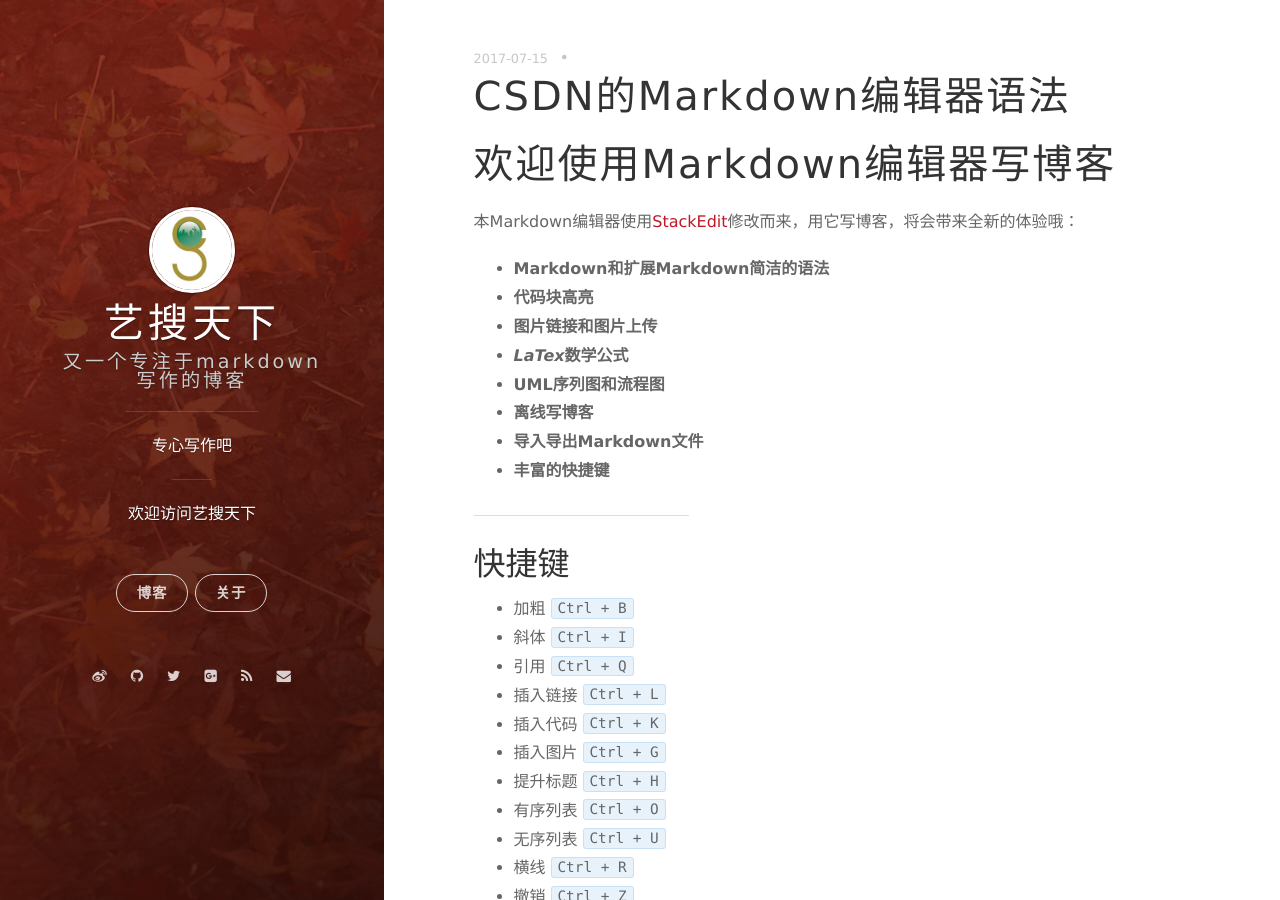
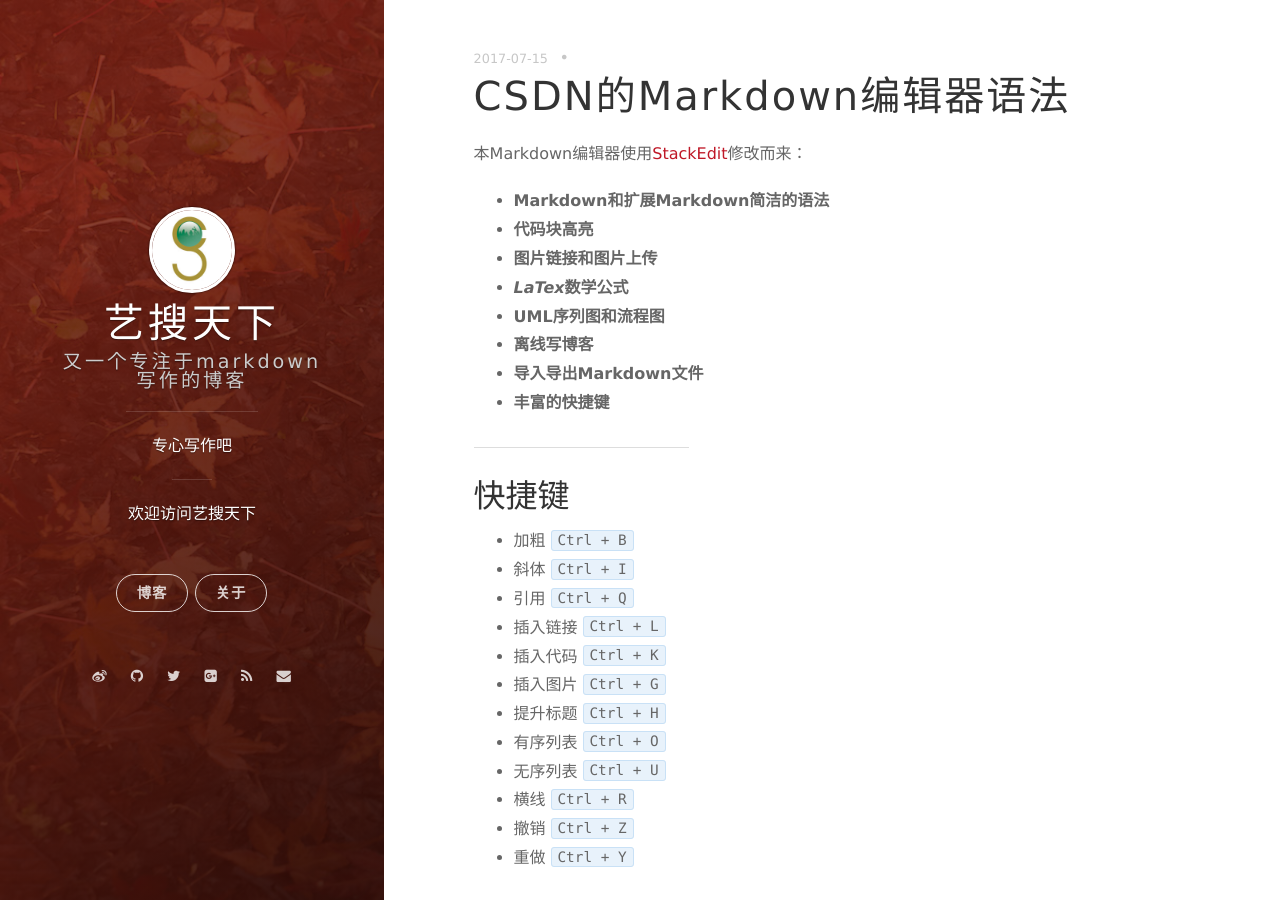
Before and after one commit to elesos/elesos_bak.github.io, a Jekyll site: the page built from _posts/2017-07-15-use-csdn-markdown-example.md, in a window 1280 px wide and 900 px high. Built offline with Jekyll 4.4.1, drawn with Linux system fonts in a browser that asks for light colours; nearby versions of some CDN libraries; comment, search, counter and statistics services are not loaded.

Commit message:
modify
modify post

```diff
--- a/_posts/2017-07-15-use-csdn-markdown-example.md
+++ b/_posts/2017-07-15-use-csdn-markdown-example.md
@@ -3,9 +3,7 @@ layout: post
 title: CSDN的Markdown编辑器语法
 date: 2017-07-15 16:32:24.000000000 +09:00
 ---
-# 欢迎使用Markdown编辑器写博客
-
-本Markdown编辑器使用[StackEdit][6]修改而来，用它写博客，将会带来全新的体验哦：
+本Markdown编辑器使用[StackEdit][6]修改而来：
 
 - **Markdown和扩展Markdown简洁的语法**
 - **代码块高亮**
```
